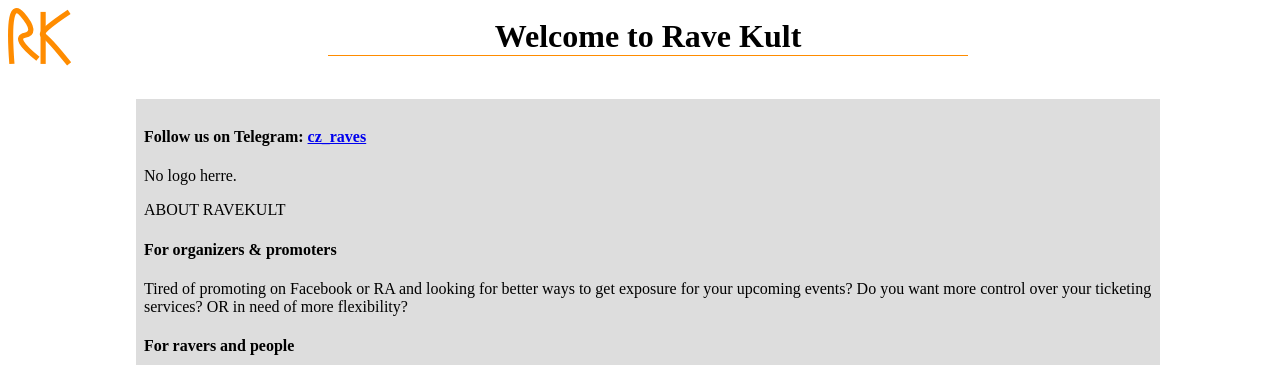
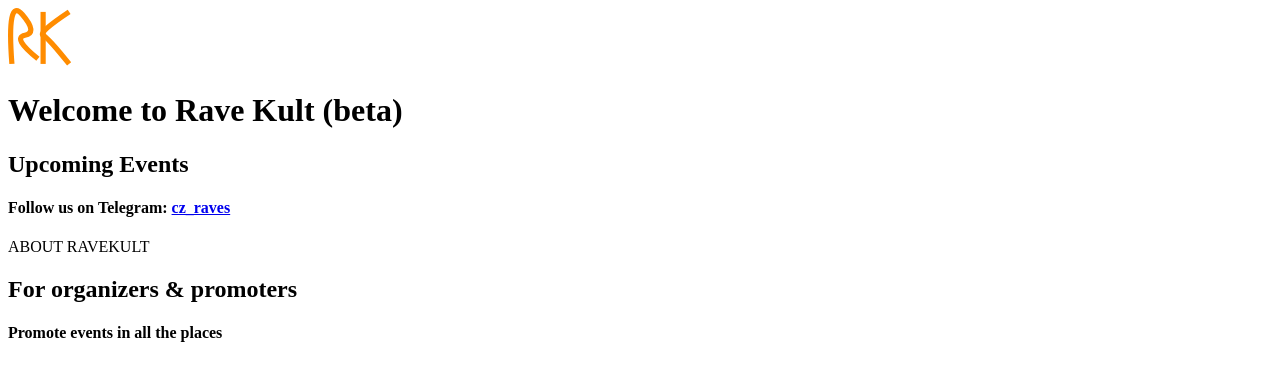
Before and after one commit to devbym/rave_kult, a Flask app: page / in a window 1280 px wide. Shown: the top 365 px of the page. Run offline with Flask 2, Linux system fonts and the light colour scheme; data comes from the database, SQL or seed files in the repository; some libraries are stand-ins or nearby versions.

Commit message:
Updated index: changed forms, added stylesheet

```diff
--- a/templates/index.html
+++ b/templates/index.html
@@ -1,15 +1,19 @@
 <!DOCTYPE html>
-<html lang="en">
+<html lang="en-nl">
 
 <head>
     <meta charset="UTF-8">
     <meta http-equiv="X-UA-Compatible" content="IE=edge">
     <meta name="viewport" content="width=device-width, initial-scale=1.0">
+    <meta http-equiv="Content-Type" content="text/html;charset=UTF-8">
+    <link rel="stylesheet" href="static/style.css">
+    <link rel="stylesheet" href="https://cdnjs.cloudflare.com/ajax/libs/font-awesome/6.1.2/css/all.min.css">
     <title>Rave_Kult (Beta)</title>
 </head>
 
 <body>
     <header>
+        <a href="/">
             <svg xmlns="http://www.w3.org/2000/svg" xmlns:xlink="http://www.w3.org/1999/xlink" version="1.1"
                 width="64px" height="" viewBox="-0.5 -0.5 123 113">
                 <defs></defs>
@@ -21,43 +25,63 @@
                     <path d="M 117 107 Q 77 57 67 52 Q 57 47 117 7" fill="none" stroke="#ff8c00" stroke-width="10"
                         stroke-miterlimit="10" pointer-events="stroke"></path>
                 </g>
-            </svg>
-            <h1 style="margin:auto;text-align:center;
-    ">Welcome to Rave Kult</h1>
+            </svg></a>
+        <h1>Welcome to Rave Kult (beta)</h1>
     </header>
     <main>
+        <section>
+            <h2>Upcoming Events</h2>
+            {% for x in events %}
+            <article class="ev">
+                <h4>{{x.name}}</h4>
+                <h5>{{x.description}}</h5>
+                <span>📍 {{x.location}}</span>
+                <span>{{x.eventdate}}</span>
+                <span>💰  &euro; {{x.price}}</span>
+                <span>{{x.eventduration}}</span>
+                <span>{{x.eventtype}}</span>
+                <span>{{x.created}}</span>
+            </article>
+            {% endfor %}
+        </section>
 
         <section>
             <h4>Follow us on Telegram: <a href="t.me/cz_raves" autocapitalize>cz_raves</a></h4>
-                <article class="logo1">
-                    No logo herre.
-                </article>
+
         </section>
         <section class="bg3" id="about">
             <label for="about">ABOUT RAVEKULT</label>
             <article>
-                    <h4>For organizers & promoters</h4>
+                <h2>For organizers & promoters</h2>
+                <h4>Promote events in all the places</h4>
                 <span>Tired of promoting on Facebook or RA and looking for better ways to get exposure for your
                     upcoming events? </span>
                 <span>Do you want more control over your ticketing services? OR in need of more flexibility? </span>
-                    <h4>For ravers and people </h4>
+                <h2>For humans, people and all others </h2>
                 <span> One place to discover events and engage your network. </span>
                 <span>Easily engaging, sharing and promoting your favorite events </span>
-                    <span><img
-                            src="https://upload.wikimedia.org/wikipedia/commons/4/49/Aspectos_das_Popula%C3%A7%C3%B5es_Brasileiras_%28Painel_2%29_02.jpg"
-                            alt=""></span>
+                <img src="https://upload.wikimedia.org/wikipedia/commons/4/49/Aspectos_das_Popula%C3%A7%C3%B5es_Brasileiras_%28Painel_2%29_02.jpg"
+                    alt="">
+
             </article>
         </section>
         <!-- Start of user-form -->
         <section id="add_user-section">
+
+        </section>
+        <section>{% for x in users %}<p>{{x.name}}</p>{% endfor %}</section>
+
+        <!-- Start of location-form -->
+        <section id="location-section" name="location-section">
+            <article>
             <label for="add_user-section">Add a user</label>
             <form method="post" action="api/user" id="user-form" formenctype="application/x-www-form-urlencoded">
                 <input type="text" placeholder="Username" name="name" /><br />
                 <input type="email" placeholder="Emailaddress" name="email" /><br />
                 {#% if modal == 'signup' %#}
-                    <input type="text" id="" func name="func" placeholder="Func" /><br />
+                <input type="text" id="func" name="func" placeholder="Func" /><br />
                 {#% endif %#}
-                    <input type="password" placeholder="Password" name="pass" id="pwbox" />
+                <input type="password" placeholder="Password" name="pass" id="pass" />
 
                 <output for="password" id="show-pw" style="color:#bbb" onmouseover="pass.type='text'"
                     onmouseout="pass.type='password'"><i class="fa fa-eye"></i></output><br />
@@ -120,42 +160,7 @@
 
 </body>
 <style>
-        body {
-            width: 100%;
-        }
 
-        header {
-            display: grid;
-            grid-template-columns: 25% 50% 25%;
-            margin-bottom: 2em;
-        }
-
-        header>h1 {
-            width: 100%;
-            border-bottom: 1px solid darkorange;
-        }
-
-        main {
-            margin: auto;
-            width: 80vw;
-            background: #ddd;
-        }
-
-        section {
-            width: 100%;
-            padding: 0.5em 0;
-            margin: 0 0.5em;
-        }
-
-        img {
-            display: inline-flex;
-            margin: auto;
-            width: 100%;
-        }
-        form>* {
-            margin:0.2em;
-            padding:0.2em;
-        }
 </style>
 
 </html>
```
Also changed, not shown: other parts of templates/index.html (+32 -16 lines). Lines whose indentation alone changed are shown as unchanged.
